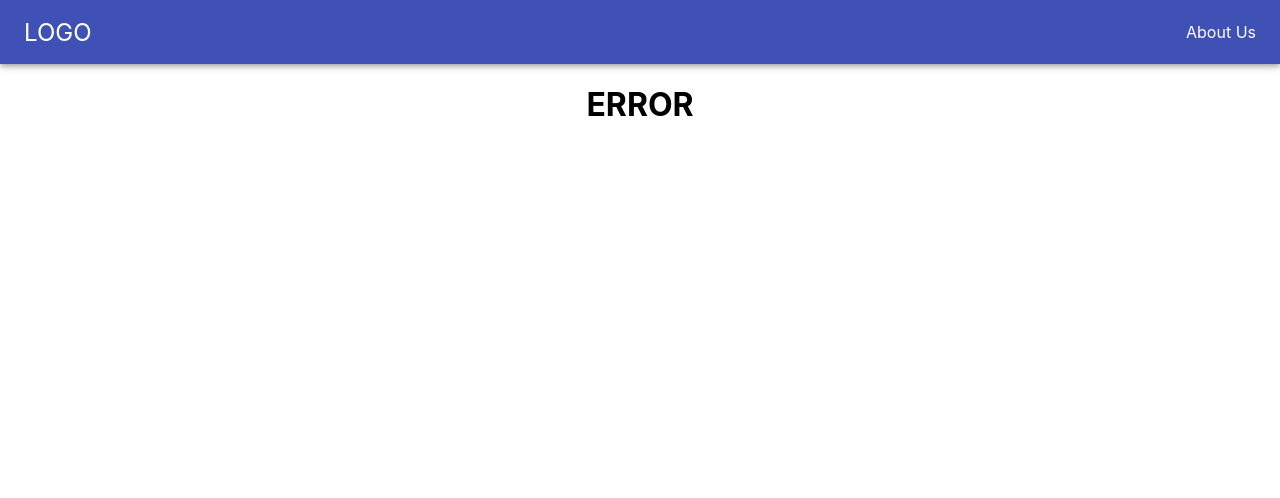
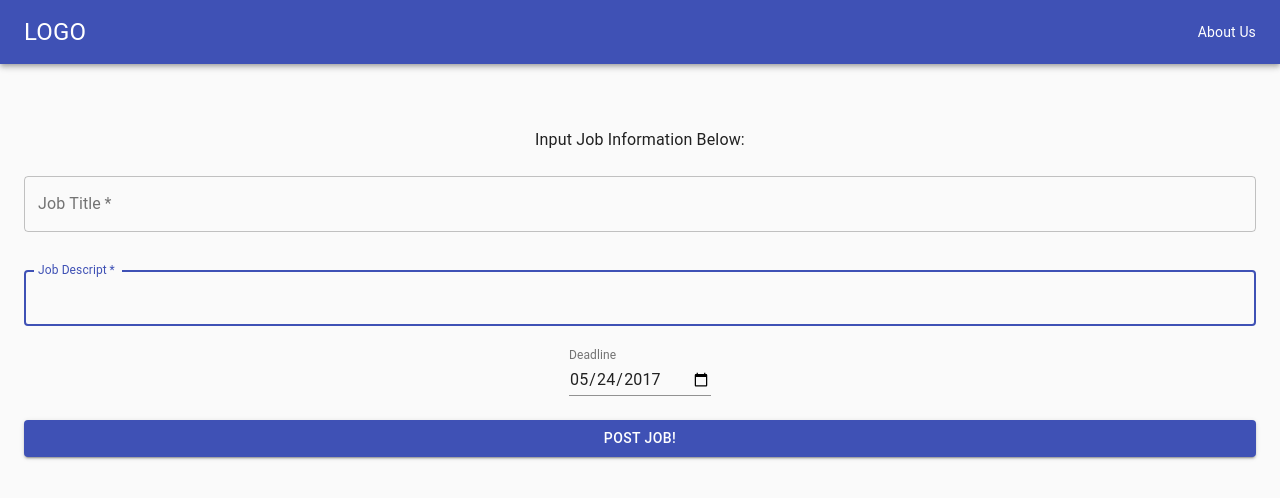
Before and after one commit to zpinto/bridge, a React (Create React App) app in the folder frontend/: page /testDK in a window 1280 px wide. Shown: the top 498 px of the page. Built offline with nearby package versions, Linux system fonts and the light colour scheme.

Commit message:
pages added

```diff
--- a/frontend/src/App.jsx
+++ b/frontend/src/App.jsx
@@ -7,8 +7,11 @@ import Home from "./components/Home";
 import About from "./components/About";
 import Login from "./components/Login";
 import Register from "./components/Register";
+import JobPosting from "./components/JobPosting";
+
 
 import "./App.css";
+import JobDescriptionView from "./components/JobDecriptionView";
 
 const App = () => {
   const [loggedIn, toggleLogged] = useState(false);
@@ -20,6 +23,9 @@ const App = () => {
           <Route strict exact path="/" component={loggedIn ? Home : Login} />
           <Route exact path="/register" component={Register} />
           <Route exact path="/about" component={About} />
+          <Route exact path="/JobDescriptionView" component={JobDescriptionView} />
+          <Route exact path="/testDK" component={JobPosting}/>
+
           <Route exact path="/portal">
             <h1>Application Portal</h1>
             <h2>Applicant</h2>
--- /dev/null
+++ b/frontend/src/components/JobDecriptionView.jsx
@@ -0,0 +1,55 @@
+import React from "react";
+import Button from "@material-ui/core/Button";
+import Typography from "@material-ui/core/Typography";
+import { makeStyles } from "@material-ui/core/styles";
+import Container from "@material-ui/core/Container";
+
+
+
+const useStyles = makeStyles(theme => ({
+    paper: {
+      marginTop: theme.spacing(8),
+      display: "flex",
+      flexDirection: "column",
+      alignItems: "center"
+    },
+    login: {
+      border: 1
+    },
+    form: {
+      width: "100%",
+      marginTop: theme.spacing(1)
+    },
+    submit: {
+      margin: theme.spacing(3, 0, 2)
+    }
+  }));
+
+export default function JobDescriptionView() {
+    const classes = useStyles();
+  return (
+      <Container component="main" >
+        <div className={classes.paper}>
+        <Typography component="h1" variant="h1">
+            Insert Job Title Here!
+        </Typography>
+        <p></p>
+        <Typography variant="body1" gutterBottom>
+        INSERT JOB DESCRIPTION HERE. Lorem ipsum dolor sit amet, consectetur adipisicing elit. Quos blanditiis tenetur
+        unde suscipit, quam beatae rerum inventore consectetur, neque doloribus, cupiditate numquam
+        dignissimos laborum fugiat deleniti? Eum quasi quidem quibusdam.
+      </Typography>
+    <p></p>
+    <Button
+        type="submit"
+        fullWidth
+        variant="contained"
+        color="primary"
+        className={classes.submit}
+    >
+        Apply!
+    </Button>
+    </div>
+    </Container>
+  );
+}
--- /dev/null
+++ b/frontend/src/components/JobPosting.jsx
@@ -0,0 +1,92 @@
+import React from "react";
+import Button from "@material-ui/core/Button";
+import CssBaseline from "@material-ui/core/CssBaseline";
+import TextField from "@material-ui/core/TextField";
+import Link from "@material-ui/core/Link";
+import Grid from "@material-ui/core/Grid";
+import Typography from "@material-ui/core/Typography";
+import { makeStyles } from "@material-ui/core/styles";
+import Container from "@material-ui/core/Container";
+import { TextareaAutosize} from "@material-ui/core";
+
+const useStyles = makeStyles(theme => ({
+    paper: {
+      marginTop: theme.spacing(8),
+      display: "flex",
+      flexDirection: "column",
+      alignItems: "center"
+    },
+    login: {
+      border: 1
+    },
+    form: {
+      width: "100%", // Fix IE 11 issue.
+      marginTop: theme.spacing(1)
+    },
+    submit: {
+      margin: theme.spacing(3, 0, 2)
+    }
+  }));
+
+  export default function Login() {
+    const classes = useStyles();
+
+    return (
+      <Container component="main" fullWidth alignItems="left">
+        <CssBaseline />
+        <div className={classes.paper}>
+            <Typography
+            component="h1"
+            varient="h4"
+            >
+                Input Job Information Below:
+            </Typography>
+            <form className={classes.form} noValidate>
+                <TextField
+                    variant="outlined"
+                    margin="normal"
+                    required
+                    fullWidth
+                    id="Job Title"
+                    label="Job Title"
+                    name="Job Title"
+                    autoComplete="Job Title"
+                    autoFocus
+                />
+
+                <p></p>
+                <TextField
+                    variant="outlined"
+                    margin="normal"
+                    required
+                    fullWidth
+                    id="Job Descript"
+                    label="Job Descript"
+                    name="Job Descript"
+                    autoComplete="Job Descript"
+                    autoFocus
+                />
+                <p></p>
+                <TextField
+                    id="Deadline"
+                    label="Deadline"
+                    type="date"
+                    defaultValue="2017-05-24"
+                    className={classes.textField}
+                    InputLabelProps={{
+                    shrink: true,
+                    }}
+                />
+                <Button
+                type="submit"
+                fullWidth
+                variant="contained"
+                color="primary"
+                className={classes.submit}
+                > Post Job!
+                </Button>
+            </form>
+        </div>
+      </Container>
+    );
+  }
```
Also changed, not shown: frontend/src/JobDecriptionView.jsx (deleted, +0 -20 lines), frontend/src/RegisterForm.jsx (+32 -5 lines), 1 other file (tests, documents, lock files or other folders).
